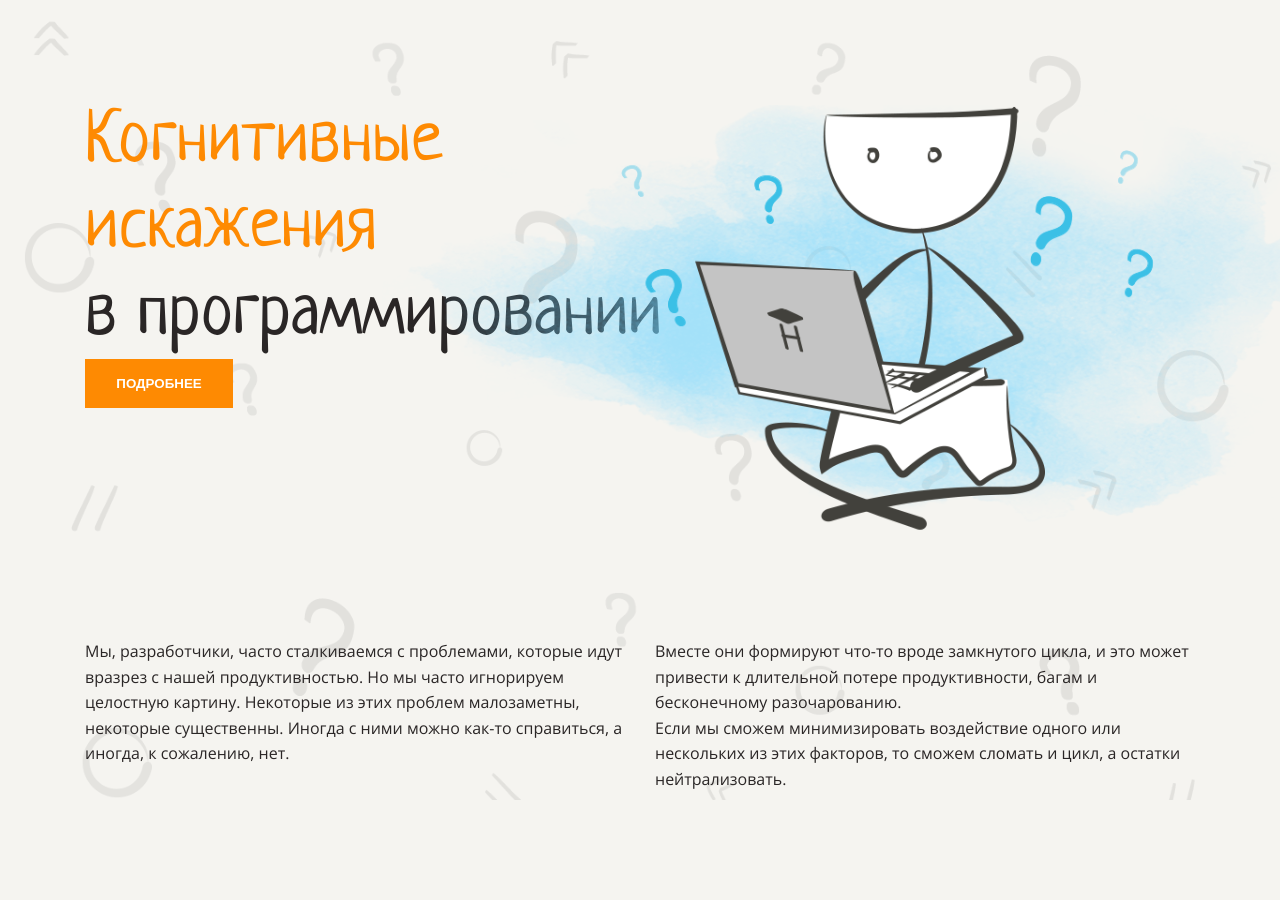
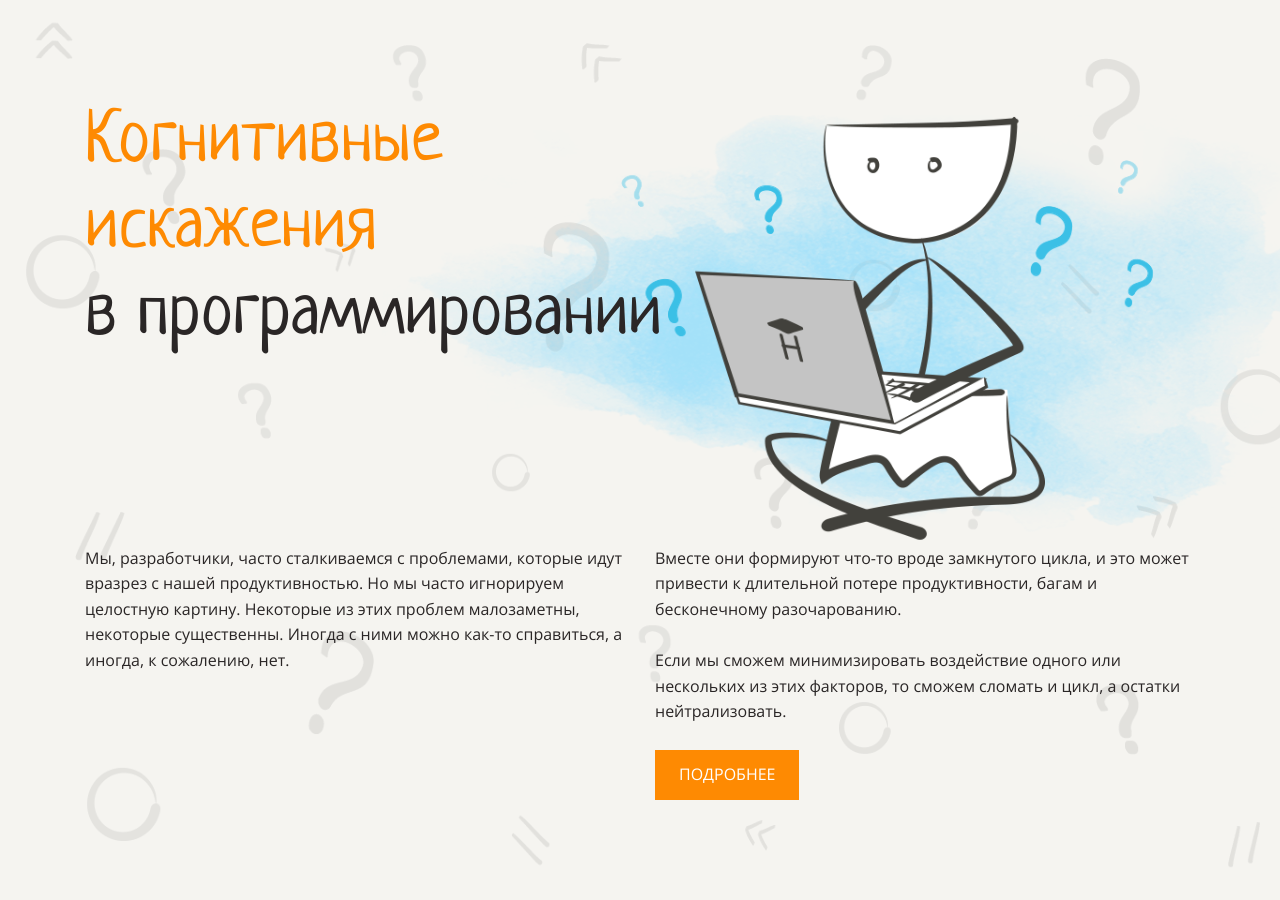
Before and after one commit to yasminaestel/layout-designer-project-lvl1, a website: page src/index.html in a window 1280 px wide. Shown: the top 900 px of the page. Before the commit the page ends 800 px from the top, so only its background shows below. Drawn offline with Linux system fonts and the light colour scheme.

Commit message:
step 3 finish

```diff
--- a/src/index.html
+++ b/src/index.html
@@ -1,30 +1,43 @@
 <!DOCTYPE html>
-<html lang="ru">
+<html lang="ru" class="h-100">
+
 <head>
-    <meta charset="UTF-8">
-    <meta name="viewport" content="width=device-width,
-initial-scale=1.0">
-    <meta http-equiv="X-UA-Compatible" content="ie=edge">
-    <title>Layout Designer. Svetlana Khodak</title>
+  <meta charset="UTF-8">
+  <meta name="viewport" content="width=device-width, initial-scale=1.0">
+  <meta http-equiv="X-UA-Compatible" content="ie=edge">
+  <title>Когнитивные искажения kkrasilov</title>
 
-    <link rel="stylesheet" href="styles/style.css">
+  <link rel="stylesheet" href="styles/style.css">
 </head>
-<body class="img-background">
-    <header class="container possition-relative">
-        <div class="possition-relative"><h1 class="orange h possition-relative">Когнитивные<br>искажения</h1>
-        <h1 class="h possition-relative">в программировании</h1></div>
-        <img class="img-1 possition-absolute" src="./images/main.png" alt="Emmet с компьютером">
-        <div class="columns possition-absolute">
-            <p>Мы, разработчики, часто сталкиваемся с проблемами, которые идут вразрез с нашей продуктивностью. Но мы часто игнорируем целостную картину. Некоторые из этих проблем малозаметны, некоторые существенны. Иногда с ними можно как-то справиться, а иногда, к сожалению, нет.</p>
-            <p>Вместе они формируют что-то вроде замкнутого цикла, и это может привести к длительной потере продуктивности, багам и бесконечному разочарованию.<br>Если мы сможем минимизировать воздействие одного или нескольких из этих факторов, то сможем сломать и цикл, а остатки нейтрализовать.</p>
-        </div>
-        <button class="btn possition-absolute">Подробнее</button>
-    </header>
-    <main class="container">
 
-    </main>
-    <footer class="container">
-
-    </footer>
+<body>
+<header class="bg-image">
+  <section class="section">
+    <h1>
+      Когнитивные<br>
+      искажения<br>
+      <span class="dark">в программировании</span>
+    </h1>
+    <img class="header-image" src="./images/main.png" alt="Человек с ноутбуком" height="525">
+    <div class="text-col-2">
+      <div class="text-col">
+        Мы, разработчики, часто сталкиваемся с проблемами, которые идут вразрез с нашей продуктивностью. Но мы
+        часто игнорируем целостную картину. Некоторые из этих проблем малозаметны, некоторые существенны. Иногда с
+        ними можно как-то справиться, а иногда, к сожалению, нет.
+      </div>
+      <div class="text-col">
+        <p>
+          Вместе они формируют что-то вроде замкнутого цикла, и это может привести к длительной потере
+          продуктивности, багам и бесконечному разочарованию.
+        </p>
+        <p>
+          Если мы сможем минимизировать воздействие одного или нескольких из этих факторов, то сможем сломать и цикл, а
+          остатки нейтрализовать.
+        </p>
+        <a href="#" class="btn mt-1">Подробнее</a>
+      </div>
+    </div>
+  </section>
+</header>
 </body>
 </html>
--- a/src/styles/style.css
+++ b/src/styles/style.css
@@ -1,16 +1,14 @@
-/** CSS STYLE **/
-
 @font-face {
-  font-family: "Open Sans";
-  src: url("Fonts/OpenSans-VariableFont_wdth\,wght.ttf");
+  font-weight: 400;
+  font-family: OpenSans;
+  src: url("./Fonts/OpenSans-VariableFont_wdth\,wght.ttf");
 }
 
 @font-face {
-  font-family: "Neucha";
+  font-weight: 400;
+  font-family: Neucha;
   src: url("./Fonts/Neucha-Regular.ttf");
 }
-
-/** root **/
 
 :root {
   --white: #fff;
@@ -22,61 +20,40 @@
   --trans-dark: #908d8b;
   --brown: #b09a81;
   --blue: #1085c5;
-  overflow-x: hidden;
-  font-family: "Open Sans", sans-serif;
-  font-size: 16px;
-  line-height: 1.6em;
-  color: var(--dark);
-  background-color: var(--light);
 }
 
-body {
+/* RESET */
+
+* {
   margin: 0;
-}
-/** containers **/
-
-.container {
-  max-width: 1110px;
-  top: 100px;
-  bottom: 100px;
-  margin: 0 auto;
-  justify-content: center;
+  padding: 0;
 }
 
-.orange {
-  color: var(--basic);
+a {
+  text-decoration: none;
 }
 
-/** img **/
+/* COMMON */
 
-.img-background::before {
-  position: absolute;
+body {
+  overflow-x: hidden;
 
-  width: 100%;
-  height: 100%;
-
-  background-image: url("../images/background.png");
-  background-repeat: no-repeat;
-  background-size: cover;
-  opacity: 0.1;
-
-  content: "";
+  color: var(--dark);
+  font-weight: 400;
+  font-size: 16px;
+  font-family: OpenSans, sans-serif;
+  line-height: 1.6em;
 }
 
-.img-1 {
-  top: -55px;
-  right: -270px;
-  height: 525px;
-  width: auto;
-}
+h1,
+h2,
+h3 {
+  z-index: 1;
 
-/** h **/
-
-.h {
+  color: var(--basic);
+  font-weight: 400;
+  font-family: Neucha, sans-serif;
   line-height: 1.2em;
-  font-family: "Neucha";
-  font-weight: normal;
-  margin: 0;
 }
 
 h1 {
@@ -91,44 +68,83 @@ h3 {
   font-size: 34px;
 }
 
-/** columns **/
-
-.columns {
-  columns: 2;
-  gap: 30px;
-  top: 539px;
-  column-width: auto;
+.h-100 {
+  height: 100%;
 }
 
-.columns p{
-  margin: 0;
+.dark {
+  color: var(--dark);
 }
 
-/**possition**/
+.mt-2 {
+  margin-top: 16px;
+}
 
-.possition-relative {
+.bg-image {
   position: relative;
 }
 
-.possition-absolute {
+.bg-image::before {
   position: absolute;
+
+  width: 100%;
+  height: 100%;
+
+  background-image: url("../images/background.png");
+  background-repeat: no-repeat;
+  background-size: cover;
+
+  opacity: 0.1;
+
+  content: "";
 }
 
-/** bottom **/
+.section {
+  position: relative;
+
+  display: flex;
+  flex-direction: column;
+  justify-content: space-between;
+
+  max-width: 1110px;
+  min-height: 700px;
+
+  margin: 0 auto;
+  padding: 100px 0;
+}
+
+.text-col-2 {
+  display: flex;
+  gap: 30px;
+}
+
+.text-col {
+  flex-basis: 50%;
+}
+
+.text-col p {
+  margin-bottom: 1.6em;
+}
+
+/* HEADER */
+header {
+  background-color: var(--light);
+}
+
+.header-image {
+  position: absolute;
+  top: 55px;
+  right: -270px;
+}
 
 .btn {
-  display: block;
-  width: 148px;
-  height: 49px;
-  border: none;
+  display: inline-block;
+  padding: 12px 24px;
 
   color: var(--white);
-  font-weight: bold;
-  line-height: 48px;
-  text-align: center;
   text-transform: uppercase;
-  text-decoration: none;
 
   background-color: var(--basic);
+
   cursor: pointer;
 }
```
